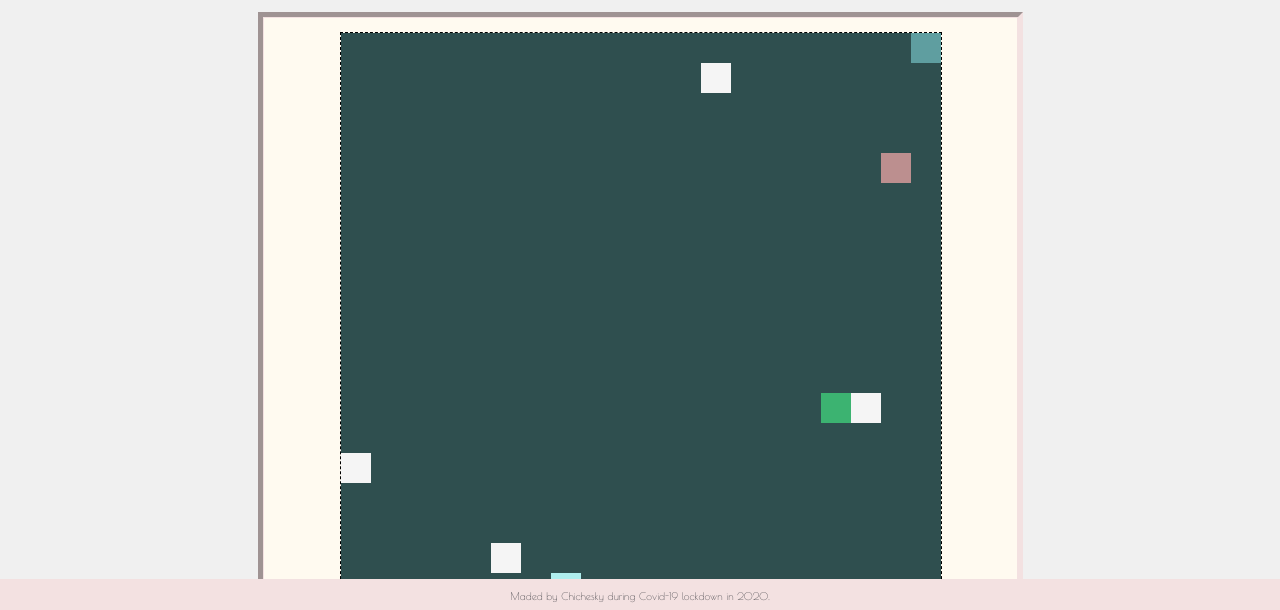
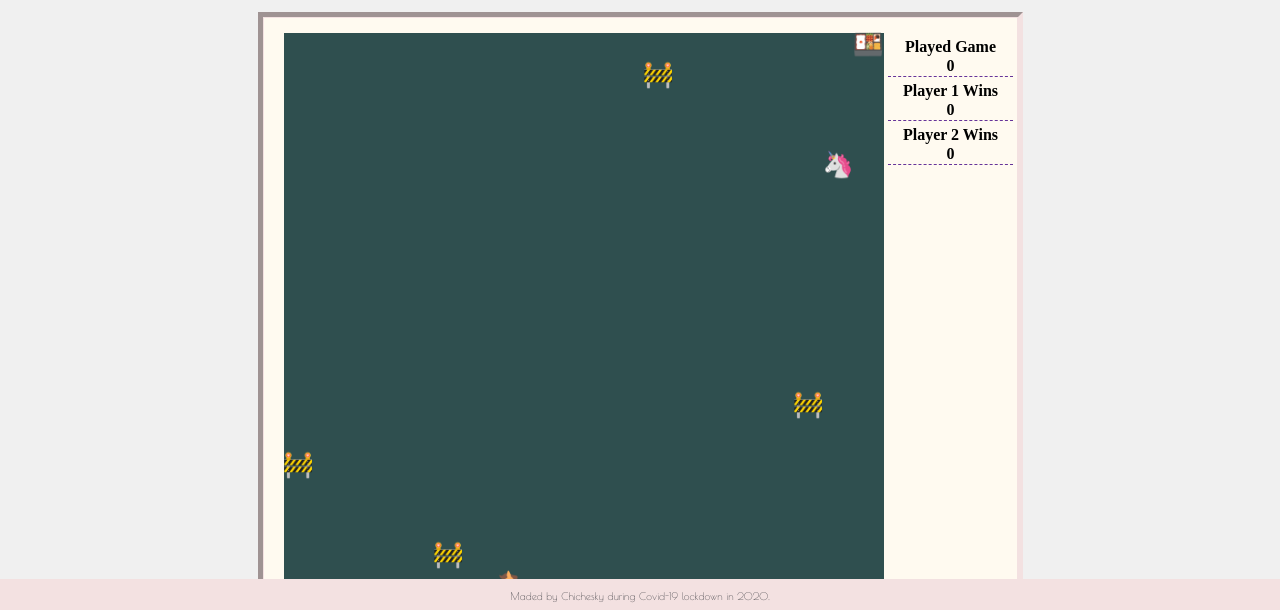
Before and after one commit to chichesky/catcher, a plain HTML site: page index.html in a window 1280 px wide. Shown: the part 188-798 px from the top of the page. Drawn offline with Linux system fonts and the light colour scheme.

Commit message:
change iFrame

```diff
--- a/index.html
+++ b/index.html
@@ -78,7 +78,7 @@
       <nav>
     </header>
     <main>
-      <iframe name="frame753" src="versions/catcher0625/catcher0625.html">
+      <iframe name="frame753" src="versions/catcher0630/catcher0630.html">
       </iframe>
     </main>
 
```
